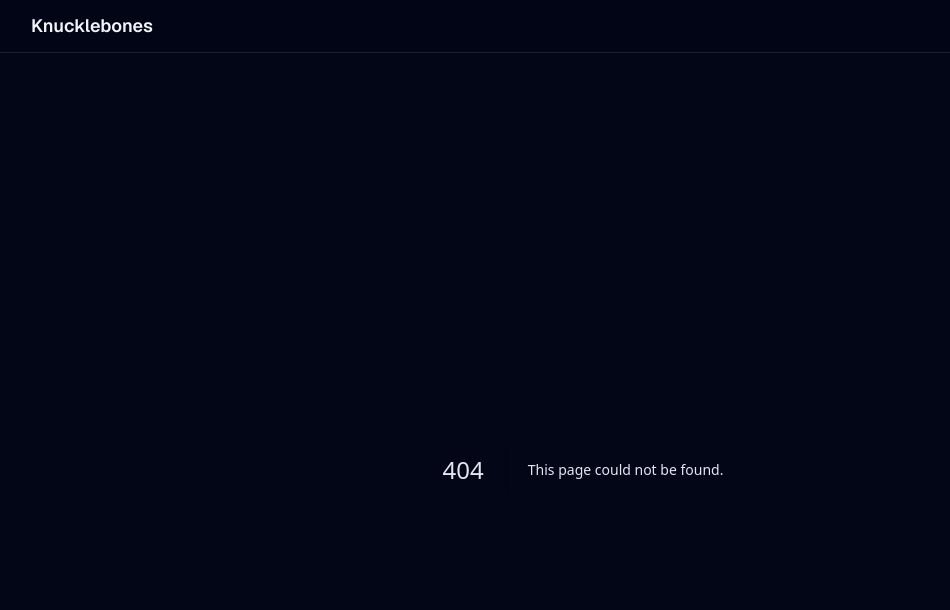
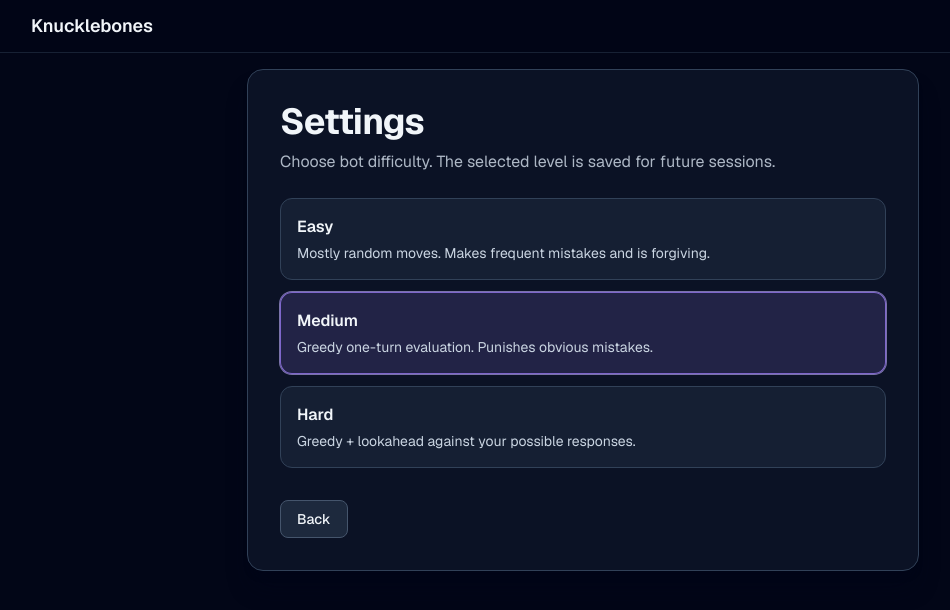
Before and after one commit to AlexanderSerhiienko/cult-of-the-lamb-dice-game, a Next.js app: page /settings in a window 1280 px wide. Before the commit this address had no page. Shown: the top 610 px of the page, without its empty margins (57-1007 px from the left). Built offline with nearby package versions, Linux system fonts and the light colour scheme.

Commit message:
Enable settings, add difficulty selection

```diff
--- a/src/app/page.tsx
+++ b/src/app/page.tsx
@@ -8,7 +8,7 @@ export default function Home() {
       description="Browser-based dice duel inspired by Cult of the Lamb. Choose a mode and start playing."
     >
       <MenuActionButton href="/game">New game with bot</MenuActionButton>
-      <MenuActionButton disabled>Settings (coming soon)</MenuActionButton>
+      <MenuActionButton href="/settings">Settings</MenuActionButton>
     </MenuCard>
   );
 }
--- /dev/null
+++ b/src/app/settings/page.tsx
@@ -0,0 +1,11 @@
+"use client";
+
+import dynamic from "next/dynamic";
+
+const SettingsContent = dynamic(() => import("@/app/settings/settings-content"), {
+  ssr: false,
+});
+
+export default function SettingsPage() {
+  return <SettingsContent />;
+}
--- /dev/null
+++ b/src/app/settings/settings-content.tsx
@@ -0,0 +1,95 @@
+"use client";
+
+import Link from "next/link";
+import { useState } from "react";
+import { Toast } from "@/components/ui/toast";
+import { useGameStore } from "@/features/game/store/use-game-store";
+import type { BotDifficulty } from "@/features/game/core/types";
+
+const difficultyOptions: Array<{
+  value: BotDifficulty;
+  title: string;
+  description: string;
+}> = [
+  {
+    value: "easy",
+    title: "Easy",
+    description: "Mostly random moves. Makes frequent mistakes and is forgiving.",
+  },
+  {
+    value: "medium",
+    title: "Medium",
+    description: "Greedy one-turn evaluation. Punishes obvious mistakes.",
+  },
+  {
+    value: "hard",
+    title: "Hard",
+    description: "Greedy + lookahead against your possible responses.",
+  },
+];
+
+export default function SettingsContent() {
+  const botDifficulty = useGameStore((state) => state.botDifficulty);
+  const setBotDifficulty = useGameStore((state) => state.setBotDifficulty);
+  const [toastTrigger, setToastTrigger] = useState(0);
+
+  const handleDifficultyChange = (difficulty: BotDifficulty) => {
+    if (difficulty === botDifficulty) {
+      return;
+    }
+
+    setBotDifficulty(difficulty);
+    setToastTrigger((prev) => prev + 1);
+  };
+
+  return (
+    <>
+      <section className="mx-auto max-w-2xl space-y-6 rounded-2xl border border-slate-700 bg-slate-900/70 p-6 shadow-xl shadow-slate-950/40 md:p-8">
+        <div className="space-y-2">
+          <h1 className="text-3xl font-bold tracking-tight text-slate-100 md:text-4xl">Settings</h1>
+          <p className="text-sm text-slate-300/85 md:text-base">
+            Choose bot difficulty. The selected level is saved for future sessions.
+          </p>
+        </div>
+
+        <div className="space-y-3" role="radiogroup" aria-label="Bot difficulty">
+          {difficultyOptions.map((option) => {
+            const isActive = botDifficulty === option.value;
+
+            return (
+              <label
+                key={option.value}
+                className={`block w-full cursor-pointer rounded-xl border p-4 text-left transition ${
+                  isActive
+                    ? "border-violet-400/70 bg-violet-400/15 ring-1 ring-violet-300/60"
+                    : "border-slate-700 bg-slate-800/60 hover:border-slate-500 hover:bg-slate-800"
+                } focus-within:outline-none focus-within:ring-2 focus-within:ring-slate-400/40`}
+              >
+                <input
+                  type="radio"
+                  name="bot-difficulty"
+                  value={option.value}
+                  checked={isActive}
+                  onChange={() => handleDifficultyChange(option.value)}
+                  className="sr-only"
+                />
+                <p className="text-base font-semibold text-slate-100">{option.title}</p>
+                <p className="mt-1 text-sm text-slate-300">{option.description}</p>
+              </label>
+            );
+          })}
+        </div>
+
+        <div className="flex items-center gap-3 pt-2">
+          <Link
+            href="/"
+            className="rounded-lg border border-slate-600 bg-slate-800 px-4 py-2 text-sm font-medium text-slate-100 transition hover:bg-slate-700"
+          >
+            Back
+          </Link>
+        </div>
+      </section>
+      <Toast eventKey={toastTrigger} message="Saved" />
+    </>
+  );
+}
--- /dev/null
+++ b/src/components/ui/toast.tsx
@@ -0,0 +1,40 @@
+"use client";
+
+import { useEffect, useState } from "react";
+
+type ToastProps = {
+  eventKey: number;
+  message: string;
+  durationMs?: number;
+  className?: string;
+};
+
+export function Toast({ eventKey, message, durationMs = 1400, className = "" }: ToastProps) {
+  const [visible, setVisible] = useState(false);
+
+  useEffect(() => {
+    if (eventKey === 0) {
+      return;
+    }
+
+    setVisible(true);
+
+    const timeoutId = window.setTimeout(() => {
+      setVisible(false);
+    }, durationMs);
+
+    return () => window.clearTimeout(timeoutId);
+  }, [durationMs, eventKey]);
+
+  if (!visible) {
+    return null;
+  }
+
+  return (
+    <div
+      className={`fixed right-6 top-20 z-50 rounded-lg border border-emerald-400/40 bg-emerald-500/20 px-3 py-2 text-xs font-semibold text-emerald-200 shadow-lg backdrop-blur ${className}`}
+    >
+      {message}
+    </div>
+  );
+}
--- a/src/features/game/components/game-board.tsx
+++ b/src/features/game/components/game-board.tsx
@@ -82,7 +82,9 @@ export function GameBoard({
     }
 
     if (Object.keys(nextImpactSlots).length > 0) {
-      setImpactSlots((prev) => ({ ...prev, ...nextImpactSlots }));
+      window.setTimeout(() => {
+        setImpactSlots((prev) => ({ ...prev, ...nextImpactSlots }));
+      }, 0);
       window.setTimeout(() => {
         setImpactSlots((prev) => {
           const next = { ...prev };
@@ -93,8 +95,10 @@ export function GameBoard({
     }
 
     if (Object.keys(nextRemovedSlots).length > 0) {
-      setRemovedSlots((prev) => ({ ...prev, ...nextRemovedSlots }));
-      setRemovedValues((prev) => ({ ...prev, ...nextRemovedValues }));
+      window.setTimeout(() => {
+        setRemovedSlots((prev) => ({ ...prev, ...nextRemovedSlots }));
+        setRemovedValues((prev) => ({ ...prev, ...nextRemovedValues }));
+      }, 0);
 
       window.setTimeout(() => {
         setRemovedSlots((prev) => {
--- a/src/features/game/core/bot.ts
+++ b/src/features/game/core/bot.ts
@@ -1,17 +1,32 @@
 import { applyMove, getAvailableColumns, scoreBoard } from "./rules";
-import type { Board, ColumnIndex, DieValue } from "./types";
+import type { Board, BotDifficulty, ColumnIndex, DieValue } from "./types";
 
 export type ChooseBotColumnInput = {
   botBoard: Board;
   playerBoard: Board;
   dieValue: DieValue;
+  difficulty?: BotDifficulty;
   random?: () => number;
 };
+
+type EvaluatedMove = {
+  columnIndex: ColumnIndex;
+  immediateScore: number;
+  nextBotBoard: Board;
+  nextPlayerBoard: Board;
+};
+
+const EASY_RANDOM_MOVE_RATE = 0.75;
+const HARD_WORST_CASE_WEIGHT = 0.9;
+const HARD_AVERAGE_CASE_WEIGHT = 0.1;
+const HARD_IMMEDIATE_WEIGHT = 0.25;
+const POSSIBLE_PLAYER_ROLLS: DieValue[] = [1, 2, 3, 4, 5, 6];
 
 export function chooseBotColumn({
   botBoard,
   playerBoard,
   dieValue,
+  difficulty = "medium",
   random = Math.random,
 }: ChooseBotColumnInput): ColumnIndex {
   const availableColumns = getAvailableColumns(botBoard);
@@ -20,10 +35,33 @@ export function chooseBotColumn({
     throw new Error("Bot has no available columns");
   }
 
-  const bestColumns: ColumnIndex[] = [];
-  let bestScore = Number.NEGATIVE_INFINITY;
+  const evaluatedMoves = evaluateMoves({
+    botBoard,
+    playerBoard,
+    dieValue,
+    availableColumns,
+  });
 
-  for (const columnIndex of availableColumns) {
+  if (difficulty === "easy") {
+    return chooseEasyColumn(evaluatedMoves, availableColumns, random);
+  }
+
+  if (difficulty === "hard") {
+    return chooseHardColumn(evaluatedMoves, random);
+  }
+
+  return pickBestImmediateColumn(evaluatedMoves, random);
+}
+
+function evaluateMoves(params: {
+  botBoard: Board;
+  playerBoard: Board;
+  dieValue: DieValue;
+  availableColumns: ColumnIndex[];
+}): EvaluatedMove[] {
+  const { botBoard, playerBoard, dieValue, availableColumns } = params;
+
+  return availableColumns.map((columnIndex) => {
     const { nextCurrentBoard, nextOpponentBoard } = applyMove({
       currentBoard: botBoard,
       opponentBoard: playerBoard,
@@ -33,22 +71,109 @@ export function chooseBotColumn({
 
     const botScore = scoreBoard(nextCurrentBoard);
     const playerScore = scoreBoard(nextOpponentBoard);
-    const removedDiceCount =
-      playerBoard[columnIndex].length - nextOpponentBoard[columnIndex].length;
-    const heuristicScore = botScore - playerScore + removedDiceCount * 3;
+    const removedDiceCount = playerBoard[columnIndex].length - nextOpponentBoard[columnIndex].length;
+    const immediateScore = botScore - playerScore + removedDiceCount * 3;
 
-    if (heuristicScore > bestScore) {
-      bestScore = heuristicScore;
+    return {
+      columnIndex,
+      immediateScore,
+      nextBotBoard: nextCurrentBoard,
+      nextPlayerBoard: nextOpponentBoard,
+    };
+  });
+}
+
+function chooseEasyColumn(
+  evaluatedMoves: EvaluatedMove[],
+  availableColumns: ColumnIndex[],
+  random: () => number,
+): ColumnIndex {
+  if (random() < EASY_RANDOM_MOVE_RATE) {
+    const randomIndex = Math.floor(random() * availableColumns.length);
+    return availableColumns[randomIndex] ?? availableColumns[0];
+  }
+
+  return pickBestImmediateColumn(evaluatedMoves, random);
+}
+
+function chooseHardColumn(evaluatedMoves: EvaluatedMove[], random: () => number): ColumnIndex {
+  let bestScore = Number.NEGATIVE_INFINITY;
+  const bestColumns: ColumnIndex[] = [];
+
+  for (const evaluatedMove of evaluatedMoves) {
+    const playerResponseScore = evaluatePlayerResponse({
+      botBoardAfterMove: evaluatedMove.nextBotBoard,
+      playerBoardAfterMove: evaluatedMove.nextPlayerBoard,
+    });
+    const hardScore = evaluatedMove.immediateScore * HARD_IMMEDIATE_WEIGHT + playerResponseScore;
+
+    if (hardScore > bestScore) {
+      bestScore = hardScore;
       bestColumns.length = 0;
-      bestColumns.push(columnIndex);
+      bestColumns.push(evaluatedMove.columnIndex);
       continue;
     }
 
-    if (heuristicScore === bestScore) {
-      bestColumns.push(columnIndex);
+    if (hardScore === bestScore) {
+      bestColumns.push(evaluatedMove.columnIndex);
     }
   }
 
   const pickIndex = Math.floor(random() * bestColumns.length);
   return bestColumns[pickIndex] ?? bestColumns[0];
 }
+
+function evaluatePlayerResponse(params: {
+  botBoardAfterMove: Board;
+  playerBoardAfterMove: Board;
+}): number {
+  const { botBoardAfterMove, playerBoardAfterMove } = params;
+  const playerColumns = getAvailableColumns(playerBoardAfterMove);
+
+  if (playerColumns.length === 0) {
+    return scoreBoard(botBoardAfterMove) - scoreBoard(playerBoardAfterMove);
+  }
+
+  const rollOutcomes = POSSIBLE_PLAYER_ROLLS.map((roll) => {
+    let bestPlayerOutcome = Number.POSITIVE_INFINITY;
+
+    for (const columnIndex of playerColumns) {
+      const { nextCurrentBoard, nextOpponentBoard } = applyMove({
+        currentBoard: playerBoardAfterMove,
+        opponentBoard: botBoardAfterMove,
+        columnIndex,
+        dieValue: roll,
+      });
+      const botAdvantageAfterResponse = scoreBoard(nextOpponentBoard) - scoreBoard(nextCurrentBoard);
+      bestPlayerOutcome = Math.min(bestPlayerOutcome, botAdvantageAfterResponse);
+    }
+
+    return bestPlayerOutcome;
+  });
+
+  const worstCase = Math.min(...rollOutcomes);
+  const averageCase = rollOutcomes.reduce((total, score) => total + score, 0) / rollOutcomes.length;
+
+  return worstCase * HARD_WORST_CASE_WEIGHT + averageCase * HARD_AVERAGE_CASE_WEIGHT;
+}
+
+function pickBestImmediateColumn(evaluatedMoves: EvaluatedMove[], random: () => number): ColumnIndex {
+  const bestColumns: ColumnIndex[] = [];
+  let bestScore = Number.NEGATIVE_INFINITY;
+
+  for (const evaluatedMove of evaluatedMoves) {
+    if (evaluatedMove.immediateScore > bestScore) {
+      bestScore = evaluatedMove.immediateScore;
+      bestColumns.length = 0;
+      bestColumns.push(evaluatedMove.columnIndex);
+      continue;
+    }
+
+    if (evaluatedMove.immediateScore === bestScore) {
+      bestColumns.push(evaluatedMove.columnIndex);
+    }
+  }
+
+  const pickIndex = Math.floor(random() * bestColumns.length);
+  return bestColumns[pickIndex] ?? bestColumns[0];
+}
--- a/src/features/game/core/types.ts
+++ b/src/features/game/core/types.ts
@@ -21,3 +21,5 @@ export type GamePhase = "idle" | "player_turn" | "bot_turn" | "finished";
 export type GameWinner = Player | "draw";
 
 export type PlayerScores = Record<Player, number>;
+
+export type BotDifficulty = "easy" | "medium" | "hard";
--- a/src/features/game/store/use-game-store.ts
+++ b/src/features/game/store/use-game-store.ts
@@ -11,6 +11,7 @@ import {
 } from "@/features/game/core/rules";
 import type {
   Board,
+  BotDifficulty,
   ColumnIndex,
   DieValue,
   GamePhase,
@@ -30,7 +31,9 @@ type GameState = {
   scores: PlayerScores;
   status: GameStatus;
   winner: GameWinner | null;
+  botDifficulty: BotDifficulty;
   startGame: () => void;
+  setBotDifficulty: (difficulty: BotDifficulty) => void;
   placePlayerDie: (columnIndex: ColumnIndex) => void;
   botMove: () => void;
   recalculateScores: () => void;
@@ -40,10 +43,37 @@ type GameState = {
 };
 
 const initialBoards = createInitialBoards();
+const BOT_DIFFICULTY_STORAGE_KEY = "knucklebones.botDifficulty";
+
+function isBotDifficulty(value: string): value is BotDifficulty {
+  return value === "easy" || value === "medium" || value === "hard";
+}
+
+function readBotDifficulty(): BotDifficulty {
+  if (typeof window === "undefined") {
+    return "medium";
+  }
+
+  const raw = window.localStorage.getItem(BOT_DIFFICULTY_STORAGE_KEY);
+  if (raw && isBotDifficulty(raw)) {
+    return raw;
+  }
+
+  return "medium";
+}
+
+function writeBotDifficulty(difficulty: BotDifficulty): void {
+  if (typeof window === "undefined") {
+    return;
+  }
+
+  window.localStorage.setItem(BOT_DIFFICULTY_STORAGE_KEY, difficulty);
+}
 
 const initialState: Omit<
   GameState,
   | "startGame"
+  | "setBotDifficulty"
   | "placePlayerDie"
   | "botMove"
   | "recalculateScores"
@@ -60,6 +90,7 @@ const initialState: Omit<
   scores: { player: 0, bot: 0 },
   status: "idle",
   winner: null,
+  botDifficulty: readBotDifficulty(),
 };
 
 export const useGameStore = create<GameState>((set, get) => ({
@@ -77,6 +108,10 @@ export const useGameStore = create<GameState>((set, get) => ({
       status: "in_progress",
       winner: null,
     });
+  },
+  setBotDifficulty: (difficulty) => {
+    writeBotDifficulty(difficulty);
+    set({ botDifficulty: difficulty });
   },
   placePlayerDie: (columnIndex) => {
     const state = get();
@@ -144,6 +179,7 @@ export const useGameStore = create<GameState>((set, get) => ({
       botBoard: state.botBoard,
       playerBoard: state.playerBoard,
       dieValue: roll,
+      difficulty: state.botDifficulty,
     });
 
     const { nextCurrentBoard, nextOpponentBoard } = applyMove({
@@ -221,5 +257,11 @@ export const useGameStore = create<GameState>((set, get) => ({
       winner: null,
     });
   },
-  resetGame: () => set(initialState),
+  resetGame: () => {
+    const state = get();
+    set({
+      ...initialState,
+      botDifficulty: state.botDifficulty,
+    });
+  },
 }));
--- a/src/features/game/types/game.ts
+++ b/src/features/game/types/game.ts
@@ -1,4 +1,5 @@
 export type {
+  BotDifficulty,
   Board,
   BoardsByPlayer,
   Column,
```
Also changed, not shown: 2 other files (tests, documents, lock files or other folders).
